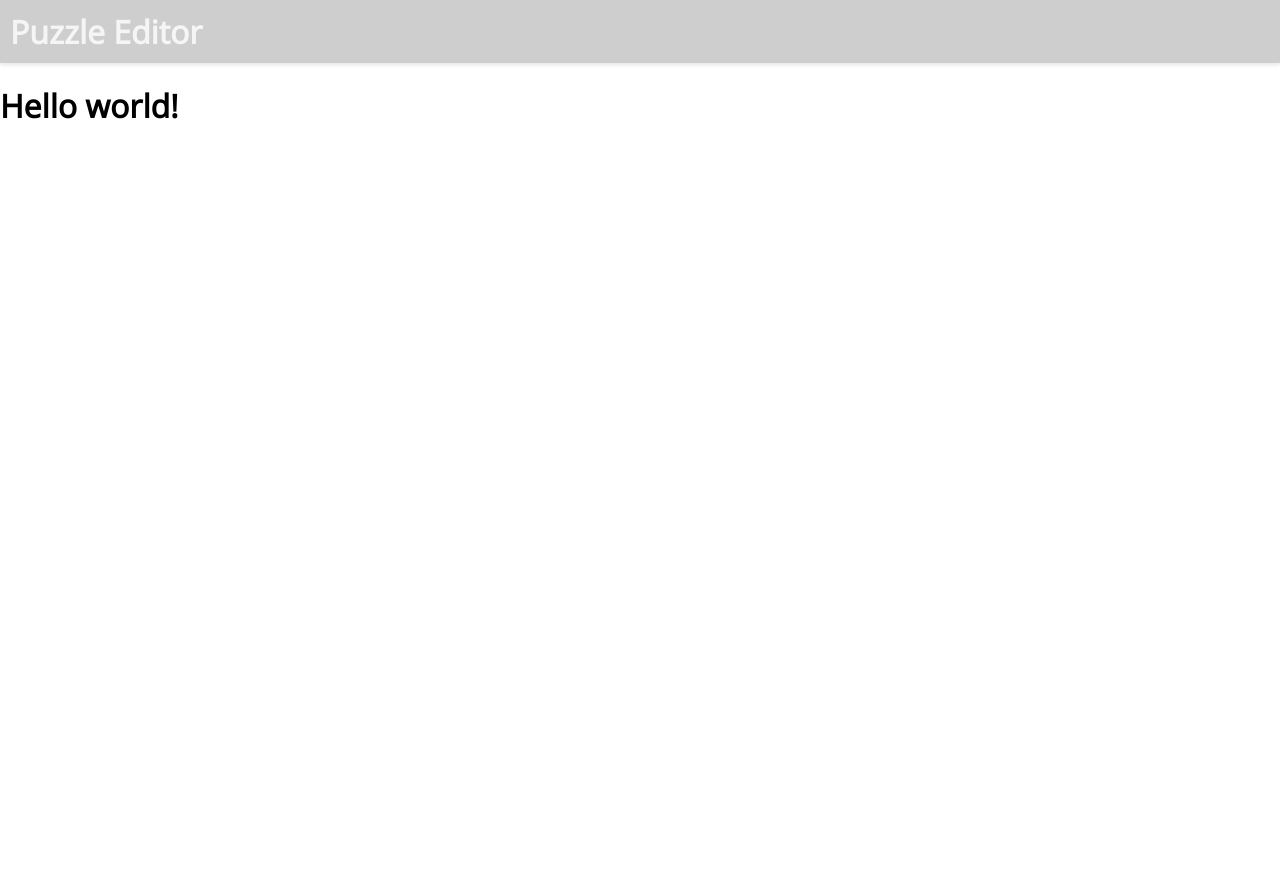
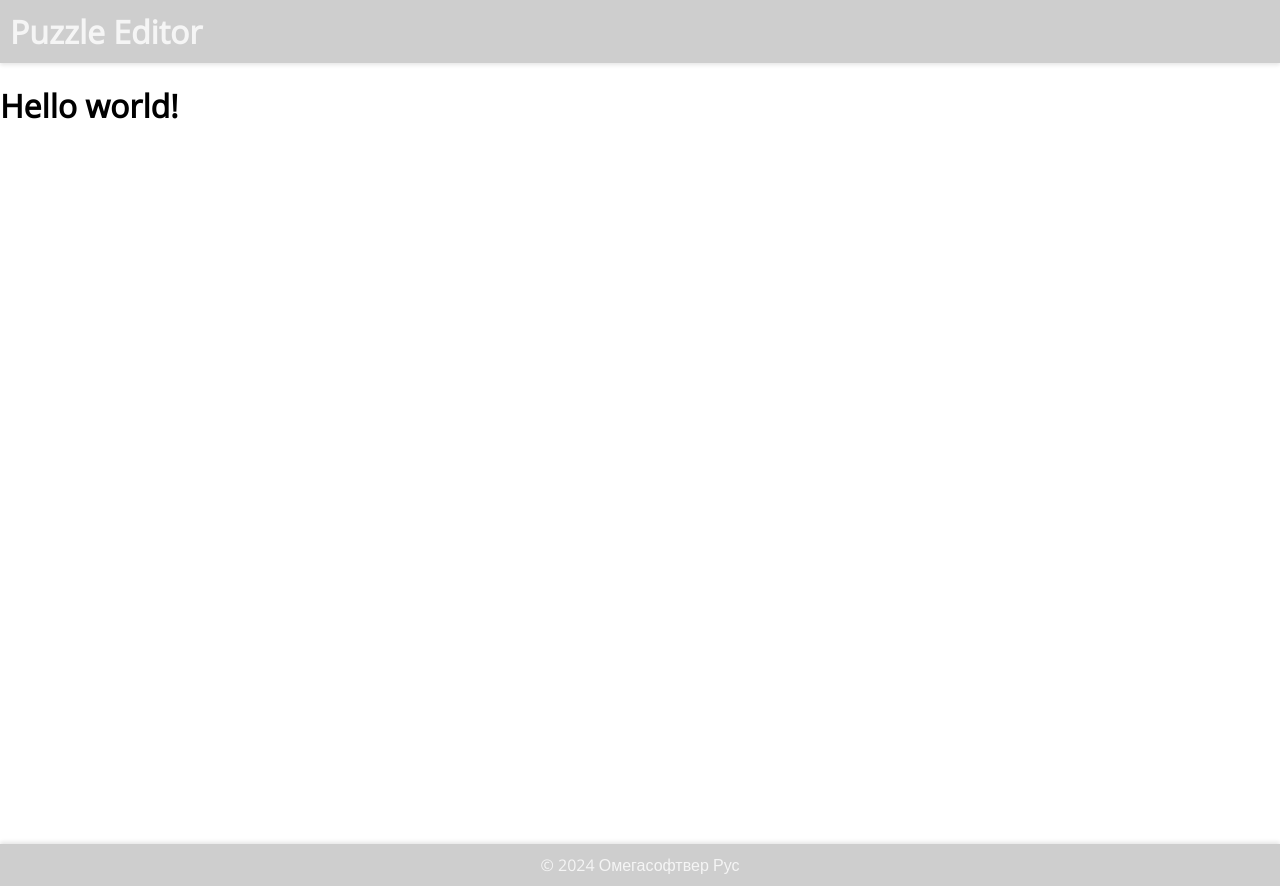
Before and after one commit to Rus7Iv/puzzle-editor, a React (Create React App) app: page / in a window 1280 px wide. Before the commit the page ends 800 px from the top, so only its background shows below. Built offline with nearby package versions, Linux system fonts and the light colour scheme.

Commit message:
added Footer component

```diff
--- a/src/App.tsx
+++ b/src/App.tsx
@@ -1,10 +1,14 @@
+import Footer from "./components/Footer/Footer";
 import Header from "./components/Header/Header";
 
 function App() {
   return (
     <>
       <Header />
-      <h1>Hello world!</h1>
+      <div className="content">
+        <h1>Hello world!</h1>
+      </div>
+      <Footer />
     </>
   );
 }
--- /dev/null
+++ b/src/components/Footer/Footer.styles.css
@@ -0,0 +1,14 @@
+.footer {
+  left: 0;
+  bottom: 0;
+  width: 100%;
+  background-color: rgba(158, 158, 158, 0.5);
+  color: #f5f5f5;
+  text-align: center;
+  padding: 10px 0;
+  box-shadow: 0 -2px 4px rgba(0, 0, 0, 0.1);
+}
+
+.footer-text {
+  margin: 0;
+}
--- /dev/null
+++ b/src/components/Footer/Footer.tsx
@@ -0,0 +1,11 @@
+import './Footer.styles.css';
+
+const Footer = () => {
+  return (
+    <footer className="footer">
+      <p className="footer-text">© 2024 Омегасофтвер Рус</p>
+    </footer>
+  );
+};
+
+export default Footer;
--- a/src/styles/index.css
+++ b/src/styles/index.css
@@ -9,6 +9,10 @@ body {
 
 code {
   font-family: 'Open Sans', sans-serif;
+}
+
+.content {
+  height: 95vh;
 }
 
 ::-webkit-scrollbar {
```
